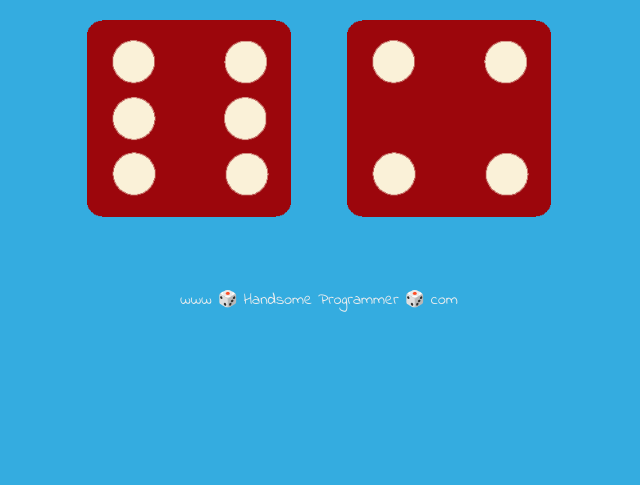
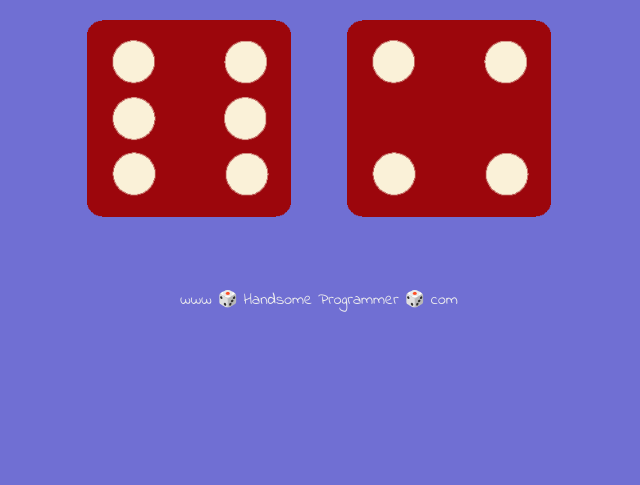
Before and after one commit to Hpro78891/Dice-Game-Challenge, a plain HTML site: page index.html in a window 1280 px wide. Shown: the part 315-800 px from the top of the page, without its empty margins (321-961 px from the left). Drawn offline with Linux system fonts and the light colour scheme.

Commit message:
Update styles.css
color change

```diff
--- a/styles.css
+++ b/styles.css
@@ -11,7 +11,7 @@
 }
 
 body {
-  background-color: #34ace0;
+  background-color: #706fd3;
 }
 
 h1 {
```
